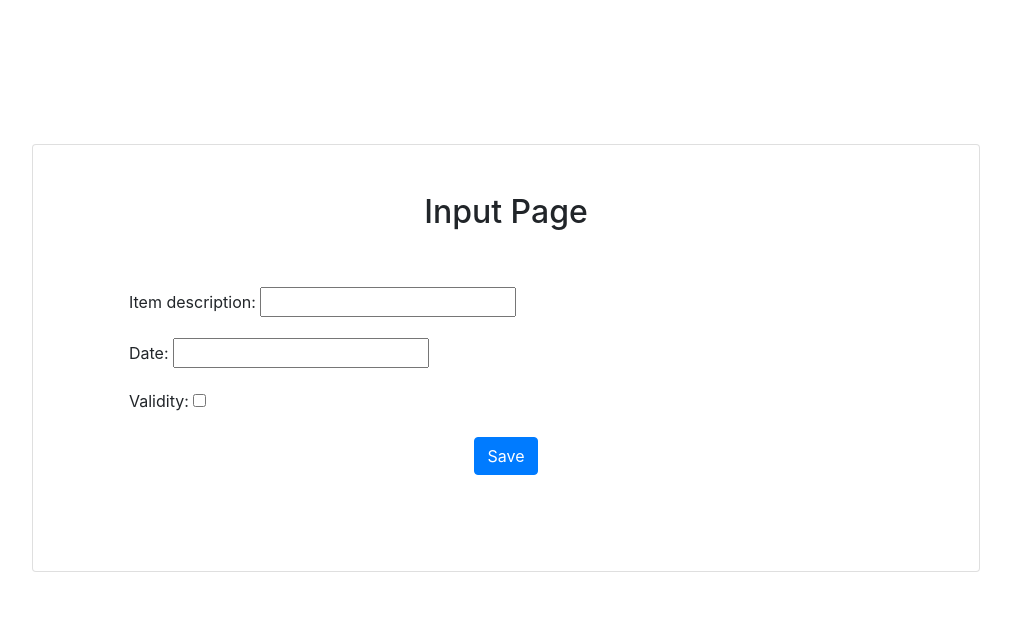
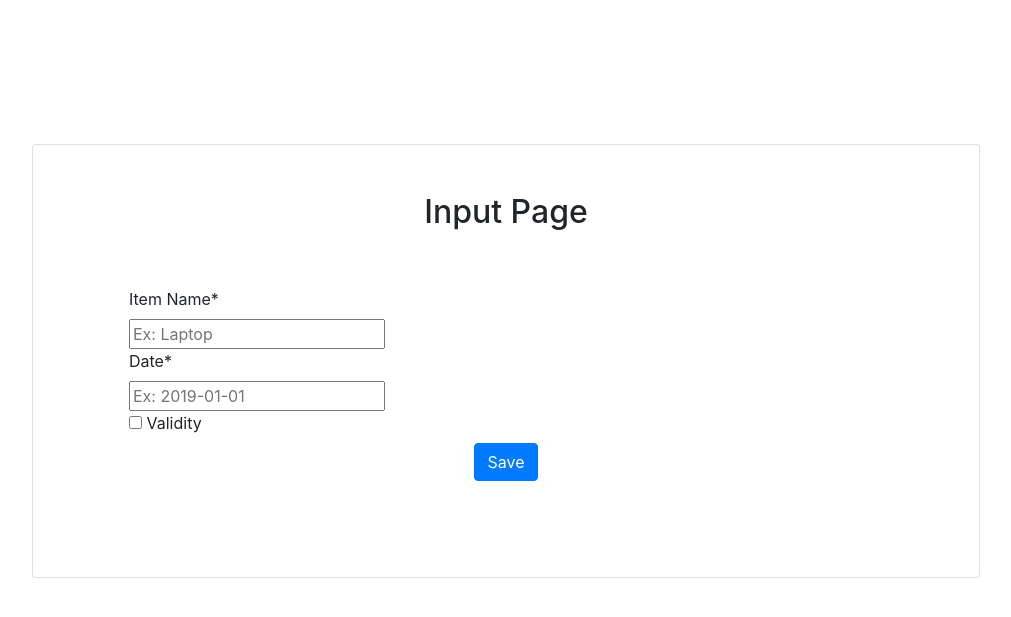
Before and after one commit to DoogerCodes/Catalogue_System, a Django app: page /input/ in a window 1280 px wide. Shown: the top 617 px of the page, without its empty margins (134-1145 px from the left). Run offline with Django 3.2, Linux system fonts and the light colour scheme; some libraries are stand-ins or nearby versions.

Commit message:
Added Crispy-Forms to beautify input form + Date Validation Fixed

```diff
--- a/catalogue/settings.py
+++ b/catalogue/settings.py
@@ -39,6 +39,7 @@ INSTALLED_APPS = [
     'django.contrib.staticfiles',
 
     #Third Party
+    'crispy_forms',
 
     #Personal
     'products',
--- a/products/forms.py
+++ b/products/forms.py
@@ -3,6 +3,16 @@ from django import forms
 from .models import Items
 
 class RawProductForm(forms.Form):
-    Item_Description = forms.CharField(max_length=50)
-    Date             = forms.DateField()
+    Item_Description = forms.CharField(max_length=50, label='Item Name', widget=forms.TextInput(attrs={"placeholder": "Ex: Laptop"}))
+    Date             = forms.DateField(label='Date',
+                    widget=forms.TextInput(attrs={"placeholder": "Ex: 2019-01-01"}))
     Validity         = forms.BooleanField(required=False)
+
+# class Meta:
+#     model = Items
+#     fields = [
+#
+#     ]
+#
+# def clean_date(self, *args, **kwargs):
+#     Date =
--- a/products/templates/base.html
+++ b/products/templates/base.html
@@ -4,6 +4,7 @@
   <head>
     <meta charset="utf-8">
     <link rel="stylesheet" type="text/css" href="{% static 'products/css/bootstrap.css' %}">
+    <link rel="stylesheet" href="https://stackpath.bootstrapcdn.com/bootstrap/4.1.3/css/bootstrap.min.css" integrity="sha384-MCw98/SFnGE8fJT3GXwEOngsV7Zt27NXFoaoApmYm81iuXoPkFOJwJ8ERdknLPMO" crossorigin="anonymous">
     <title>Catalogue System</title>
   </head>
   <body>
--- a/products/templates/input.html
+++ b/products/templates/input.html
@@ -1,4 +1,6 @@
 {% extends 'base.html' %}
+
+{% load crispy_forms_tags %}
 
 {% block content %}
   <div class="container my-5 p-5">
@@ -8,9 +10,9 @@
       </div>
       <div class="center p-5">
         <form action='.' method='POST'>{% csrf_token %}
-          {{ form.as_p }}
+          {{ form|crispy }}
           <div align="center">
-            <input class="btn btn-primary" type='submit' value='Save' />
+            <input action='//' class="btn btn-primary" type='submit' value='Save' />
           </div>
         </form>
       </div>
--- a/products/views.py
+++ b/products/views.py
@@ -17,7 +17,11 @@ def input_view(request):
         form = RawProductForm(request.POST)
         if form.is_valid():
             Items.objects.create(**form.cleaned_data)
-        form = RawProductForm()
+            form = RawProductForm()
+        else:
+            form.errors
+
+
 
     context = {
         'form': form
```
Also changed, not shown: db.sqlite3.
